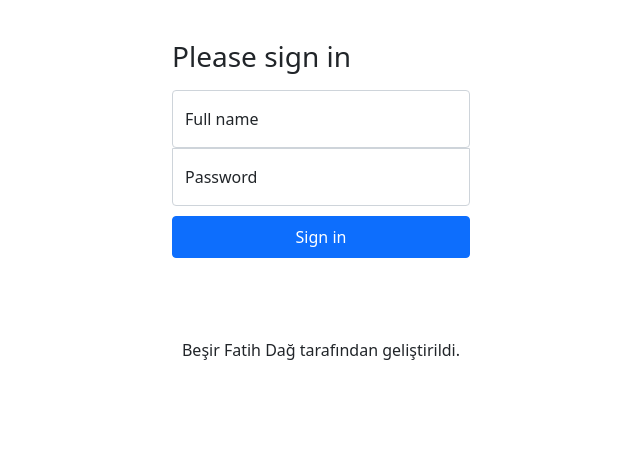
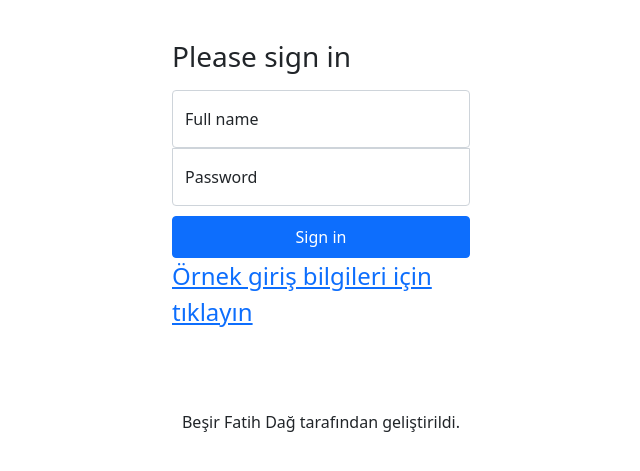
Before and after one commit to Dagbfatih/flask_quiz_project, a Flask app: page /auth/login in a window 1280 px wide. Shown: the top 471 px of the page, without its empty margins (319-959 px from the left). Run offline with Flask 3, Linux system fonts and the light colour scheme.

Commit message:
login.html -> Credentials information added

```diff
--- a/src/client/templates/pages/login.html
+++ b/src/client/templates/pages/login.html
@@ -55,6 +55,15 @@
 
       <button class="btn btn-primary w-100 py-2" type="submit">Sign in</button>
     </form>
+
+    <a
+    class="fs-4"
+      href="https://github.com/Dagbfatih/flask_quiz_project/blob/main/README.md#credentials"
+      rel="noreferrer"
+      target="_blank"
+    >
+      Örnek giriş bilgileri için tıklayın
+    </a>
   </main>
 </div>
 
```
